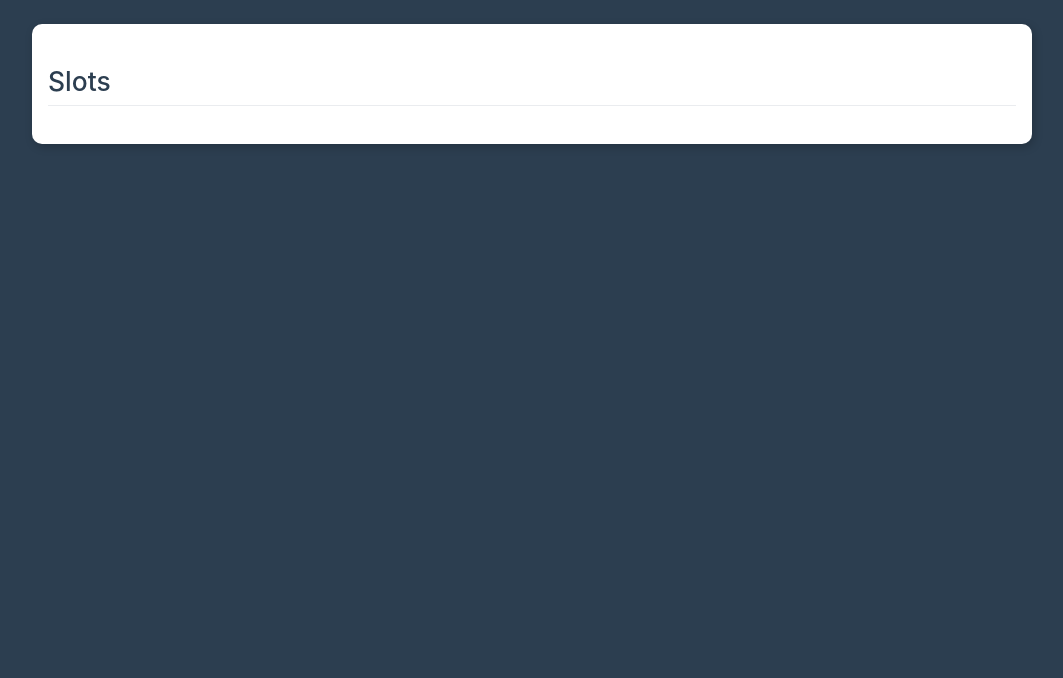
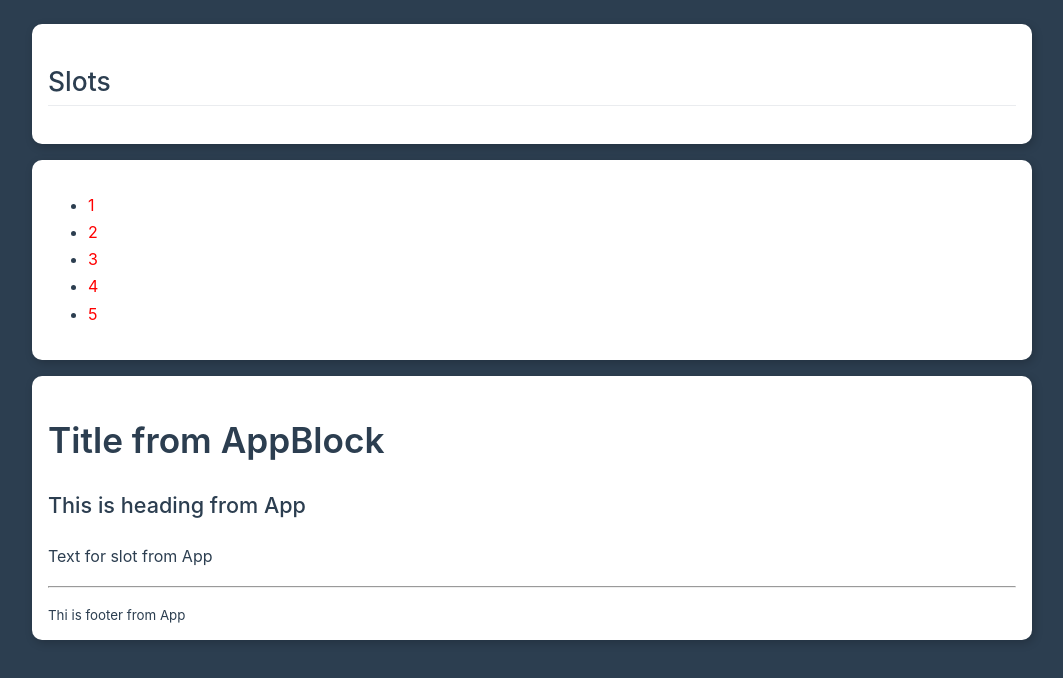
Before and after one commit to SiarhKul/vue_basic, a Vue app: page / in a window 1280 px wide. Shown: the top 678 px of the page, without its empty margins (108-1171 px from the left). Built offline with nearby package versions, Linux system fonts and the light colour scheme.

Commit message:
init: Added slots

```diff
--- a/src/App.vue
+++ b/src/App.vue
@@ -3,15 +3,34 @@
     <div class='card'>
       <h2>Slots</h2>
     </div>
+    <app-list>
+      <template #default='slotProps'>
+        <span style='color: red'>{{ slotProps.iter }}</span>
+      </template>
+    </app-list>
+    <app-block>
+      <p>Text for slot from App</p>
+
+      <template #header>
+        <h3>This is heading from App</h3>
+      </template>
+
+      <template #footer>
+        <hr>
+        <small>Thi is footer from App</small>
+      </template>
+
+    </app-block>
   </div>
 </template>
 
 <script>
+import AppBlock from '@/AppBlock';
+import AppList from '@/AppList';
 
 export default {
   name: 'App',
-  components: {},
-
+  components: { AppBlock, AppList },
 };
 </script>
 
--- /dev/null
+++ b/src/AppBlock.vue
@@ -0,0 +1,16 @@
+<template>
+  <div class='card'>
+    <h1>Title from AppBlock</h1>
+    <slot name='header'>Header is not provided</slot>
+    <slot>Default text is not provided</slot>
+    <slot name='footer'>Footer is not provided</slot>
+  </div>
+</template>
+
+<script>
+export default {};
+</script>
+
+<style scoped>
+
+</style>
--- /dev/null
+++ b/src/AppList.vue
@@ -0,0 +1,19 @@
+<template>
+  <div class='card'>
+    <ul>
+      <li v-for='item in 5'>
+        <slot :iter='item'></slot>
+      </li>
+    </ul>
+  </div>
+</template>
+
+<script>
+export default {
+  name: 'AppList',
+};
+</script>
+
+<style scoped>
+
+</style>
```
